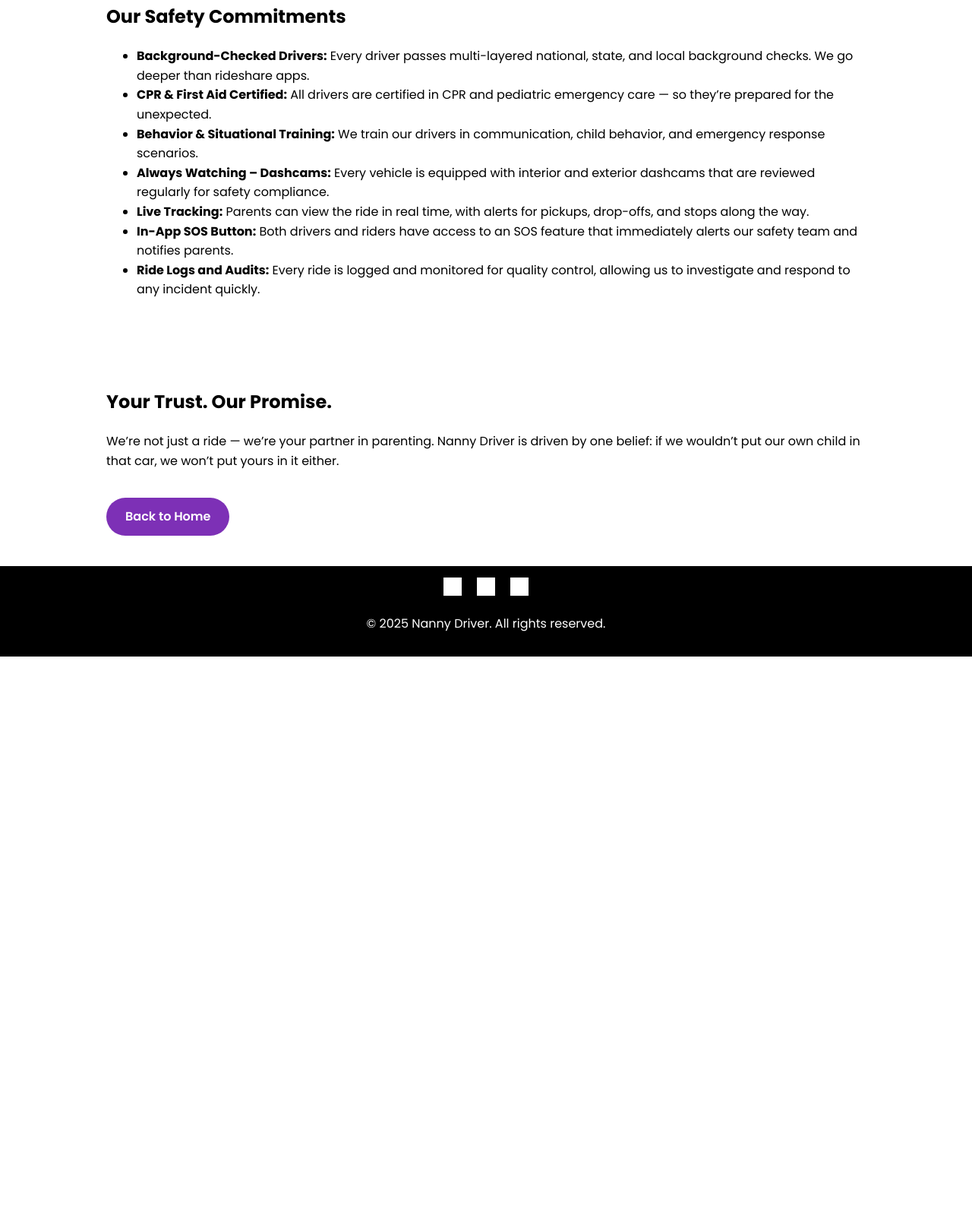
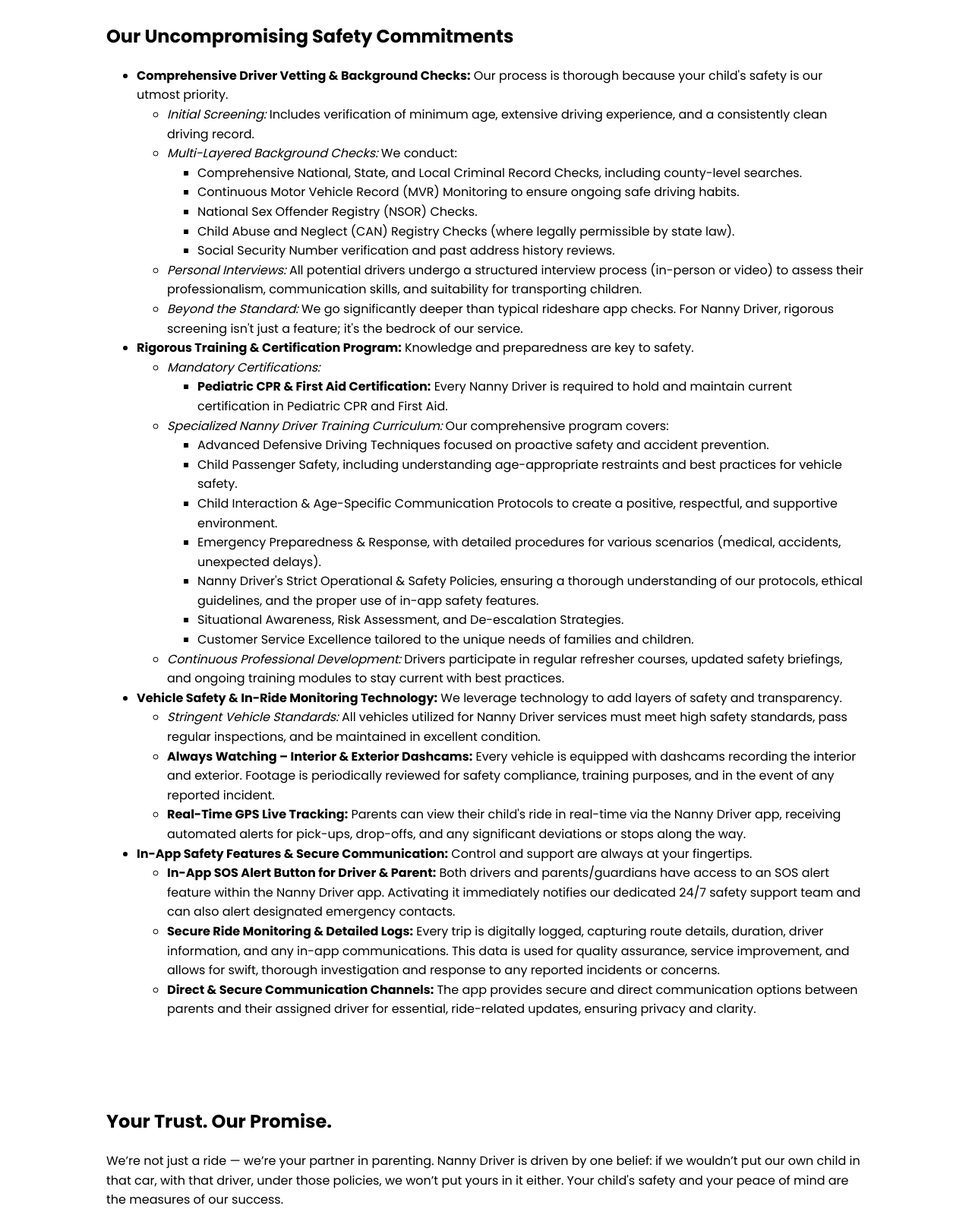
Before and after one commit to reekoooooooo/nannydriverwebsite, a plain HTML site: page safety.html in a window 1280 px wide. Shown: the part 442-2037 px from the top of the page at 76% size. Before the commit the page ends 1306 px from the top, so only its background shows below. Drawn offline with Linux system fonts and the light colour scheme; placeholder pictures from the web are drawn by us.

```diff
--- a/safety.html
+++ b/safety.html
@@ -21,28 +21,75 @@
   <section class="intro">
     <h2>Because Your Child’s Safety Comes First</h2>
     <p>
-      We know what it means to hand your child off to someone else — that’s why every inch of Nanny Driver is built around one thing: <strong>trust</strong>. From trained drivers to live tracking, we’ve designed every ride to give you peace of mind.
+      We know what it means to hand your child off to someone else — that’s why every inch of Nanny Driver is built around one thing: <strong>trust</strong>. From our rigorously vetted and trained drivers to live tracking and in-vehicle technology, we’ve designed every ride to give you complete peace of mind.
     </p>
   </section>
 
   <section class="standards">
-    <h2>Our Safety Commitments</h2>
+    <h2>Our Uncompromising Safety Commitments</h2>
     <ul>
-      <li><strong>Background-Checked Drivers:</strong> Every driver passes multi-layered national, state, and local background checks. We go deeper than rideshare apps.</li>
-      <li><strong>CPR & First Aid Certified:</strong> All drivers are certified in CPR and pediatric emergency care — so they’re prepared for the unexpected.</li>
-      <li><strong>Behavior & Situational Training:</strong> We train our drivers in communication, child behavior, and emergency response scenarios.</li>
-      <li><strong>Always Watching – Dashcams:</strong> Every vehicle is equipped with interior and exterior dashcams that are reviewed regularly for safety compliance.</li>
-      <li><strong>Live Tracking:</strong> Parents can view the ride in real time, with alerts for pickups, drop-offs, and stops along the way.</li>
-      <li><strong>In-App SOS Button:</strong> Both drivers and riders have access to an SOS feature that immediately alerts our safety team and notifies parents.</li>
-      <li><strong>Ride Logs and Audits:</strong> Every ride is logged and monitored for quality control, allowing us to investigate and respond to any incident quickly.</li>
+      <li>
+        <strong>Comprehensive Driver Vetting & Background Checks:</strong> Our process is thorough because your child's safety is our utmost priority.
+        <ul>
+          <li><em>Initial Screening:</em> Includes verification of minimum age, extensive driving experience, and a consistently clean driving record.</li>
+          <li><em>Multi-Layered Background Checks:</em> We conduct:
+            <ul>
+              <li>Comprehensive National, State, and Local Criminal Record Checks, including county-level searches.</li>
+              <li>Continuous Motor Vehicle Record (MVR) Monitoring to ensure ongoing safe driving habits.</li>
+              <li>National Sex Offender Registry (NSOR) Checks.</li>
+              <li>Child Abuse and Neglect (CAN) Registry Checks (where legally permissible by state law).</li>
+              <li>Social Security Number verification and past address history reviews.</li>
+            </ul>
+          </li>
+          <li><em>Personal Interviews:</em> All potential drivers undergo a structured interview process (in-person or video) to assess their professionalism, communication skills, and suitability for transporting children.</li>
+          <li><em>Beyond the Standard:</em> We go significantly deeper than typical rideshare app checks. For Nanny Driver, rigorous screening isn't just a feature; it's the bedrock of our service.</li>
+        </ul>
+      </li>
+      <li>
+        <strong>Rigorous Training & Certification Program:</strong> Knowledge and preparedness are key to safety.
+        <ul>
+          <li><em>Mandatory Certifications:</em>
+            <ul>
+              <li><strong>Pediatric CPR & First Aid Certification:</strong> Every Nanny Driver is required to hold and maintain current certification in Pediatric CPR and First Aid.</li>
+            </ul>
+          </li>
+          <li><em>Specialized Nanny Driver Training Curriculum:</em> Our comprehensive program covers:
+            <ul>
+              <li>Advanced Defensive Driving Techniques focused on proactive safety and accident prevention.</li>
+              <li>Child Passenger Safety, including understanding age-appropriate restraints and best practices for vehicle safety.</li>
+              <li>Child Interaction & Age-Specific Communication Protocols to create a positive, respectful, and supportive environment.</li>
+              <li>Emergency Preparedness & Response, with detailed procedures for various scenarios (medical, accidents, unexpected delays).</li>
+              <li>Nanny Driver's Strict Operational & Safety Policies, ensuring a thorough understanding of our protocols, ethical guidelines, and the proper use of in-app safety features.</li>
+              <li>Situational Awareness, Risk Assessment, and De-escalation Strategies.</li>
+              <li>Customer Service Excellence tailored to the unique needs of families and children.</li>
+            </ul>
+          </li>
+          <li><em>Continuous Professional Development:</em> Drivers participate in regular refresher courses, updated safety briefings, and ongoing training modules to stay current with best practices.</li>
+        </ul>
+      </li>
+      <li>
+        <strong>Vehicle Safety & In-Ride Monitoring Technology:</strong> We leverage technology to add layers of safety and transparency.
+        <ul>
+          <li><em>Stringent Vehicle Standards:</em> All vehicles utilized for Nanny Driver services must meet high safety standards, pass regular inspections, and be maintained in excellent condition.</li>
+          <li><strong>Always Watching – Interior & Exterior Dashcams:</strong> Every vehicle is equipped with dashcams recording the interior and exterior. Footage is periodically reviewed for safety compliance, training purposes, and in the event of any reported incident.</li>
+          <li><strong>Real-Time GPS Live Tracking:</strong> Parents can view their child's ride in real-time via the Nanny Driver app, receiving automated alerts for pick-ups, drop-offs, and any significant deviations or stops along the way.</li>
+        </ul>
+      </li>
+      <li>
+        <strong>In-App Safety Features & Secure Communication:</strong> Control and support are always at your fingertips.
+        <ul>
+          <li><strong>In-App SOS Alert Button for Driver & Parent:</strong> Both drivers and parents/guardians have access to an SOS alert feature within the Nanny Driver app. Activating it immediately notifies our dedicated 24/7 safety support team and can also alert designated emergency contacts.</li>
+          <li><strong>Secure Ride Monitoring & Detailed Logs:</strong> Every trip is digitally logged, capturing route details, duration, driver information, and any in-app communications. This data is used for quality assurance, service improvement, and allows for swift, thorough investigation and response to any reported incidents or concerns.</li>
+          <li><strong>Direct & Secure Communication Channels:</strong> The app provides secure and direct communication options between parents and their assigned driver for essential, ride-related updates, ensuring privacy and clarity.</li>
+        </ul>
+      </li>
     </ul>
   </section>
-
 
   <section class="wrap-up">
     <h2>Your Trust. Our Promise.</h2>
     <p>
-      We’re not just a ride — we’re your partner in parenting. Nanny Driver is driven by one belief: if we wouldn’t put our own child in that car, we won’t put yours in it either.
+      We’re not just a ride — we’re your partner in parenting. Nanny Driver is driven by one belief: if we wouldn’t put our own child in that car, with that driver, under those policies, we won’t put yours in it either. Your child's safety and your peace of mind are the measures of our success.
     </p>
     <a href="index.html" class="cta">Back to Home</a>
   </section>
```
Also changed, not shown: legal.html (added).
